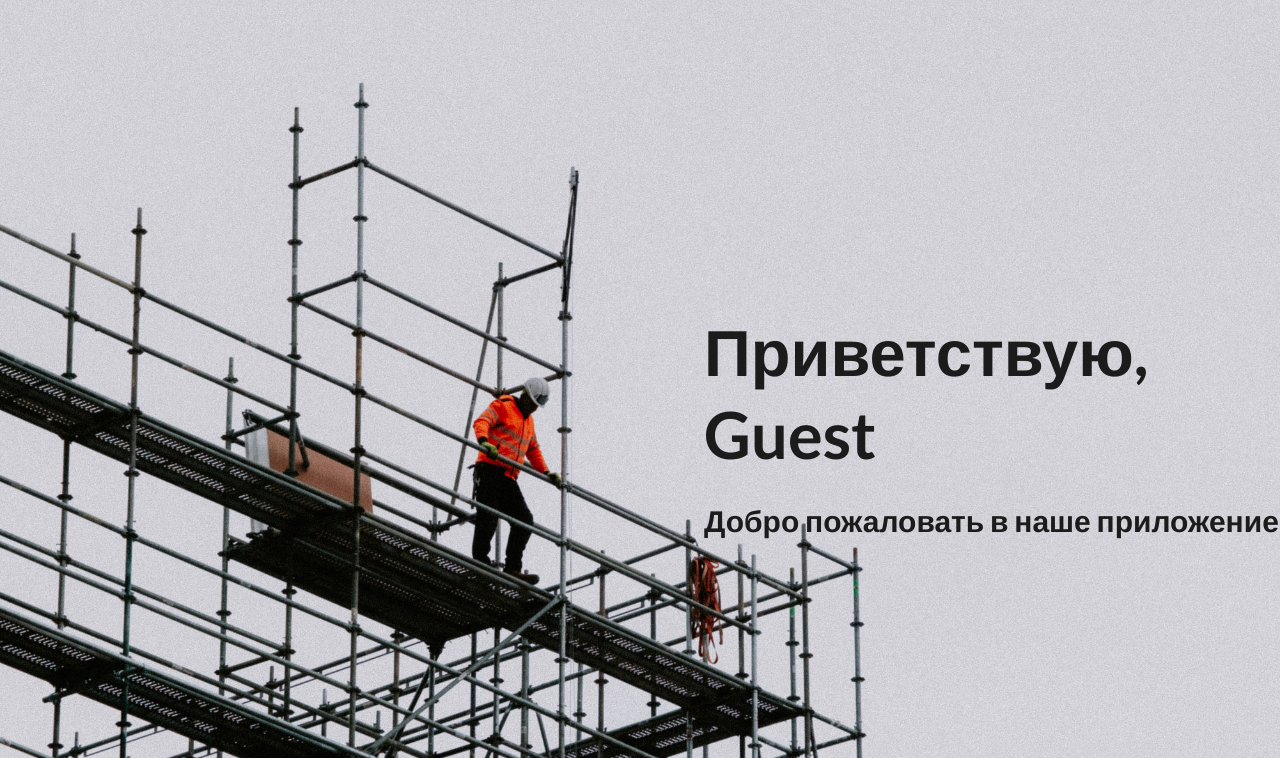
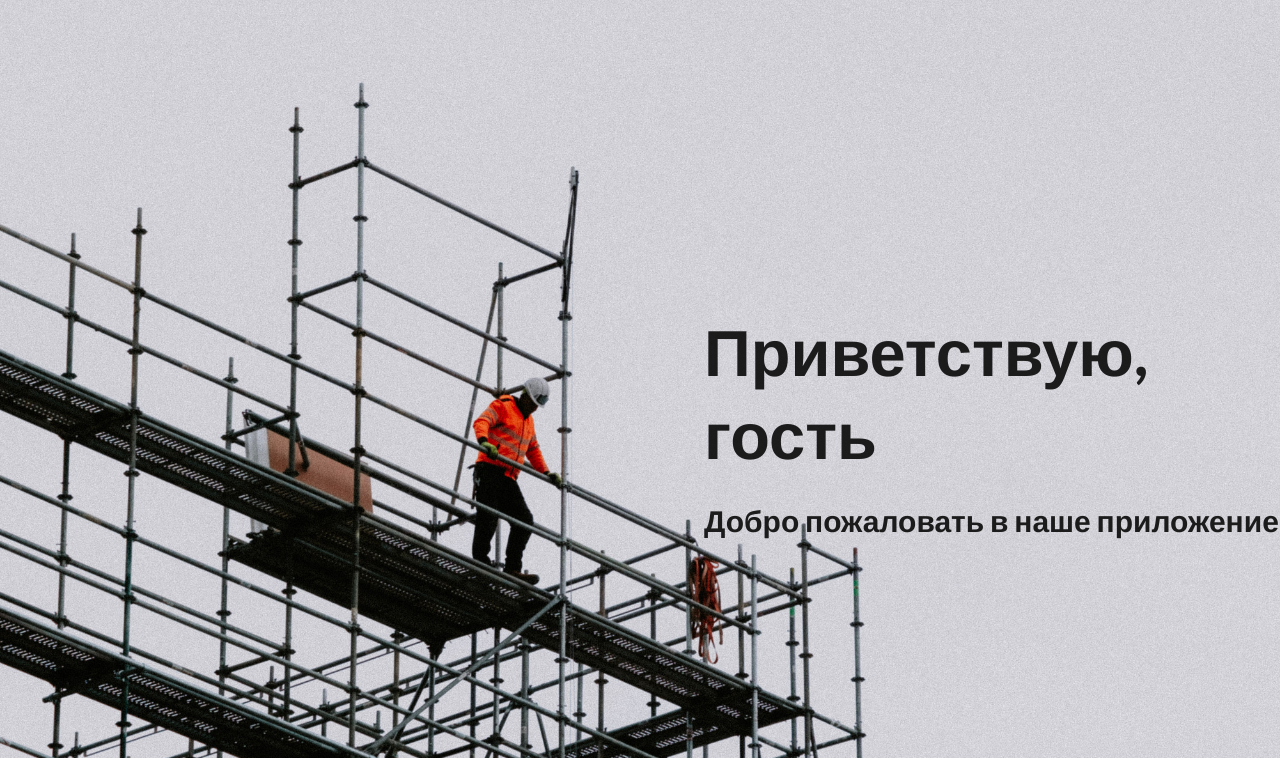
Before and after one commit to MAIPractice40/service, a Django app: page / in a window 1280 px wide. Shown: the part 59-817 px from the top of the page. Run offline with Django 4.2, Linux system fonts and the light colour scheme; parts of the project's set-up code (start-up, migrations or seed data) failed here and were passed over; some libraries are stand-ins or nearby versions.

Commit message:
guestChange

```diff
--- a/main/templates/main/home.html
+++ b/main/templates/main/home.html
@@ -60,7 +60,7 @@ Homepage
     <div class="background">
         <div class="homepage_text">
             <h1 class="ui header" style="font-size: 65px;">
-                Приветствую, {{ user.username|default:'Guest' }}
+                Приветствую, {{ user.username|default:'гость' }}
             </h1>
             <h3 class="ui header" style="font-size: 30px;">
                 Добро пожаловать в наше приложение
```
